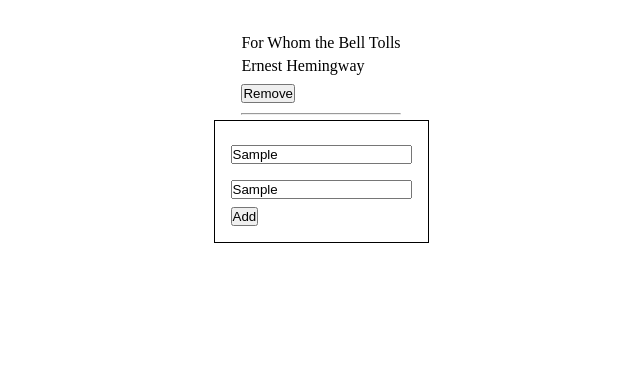
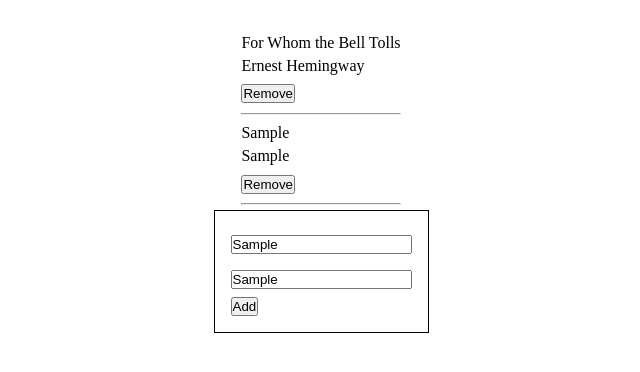
Before and after one commit to MarcoOquendoC/awesomeBooks, a website: page index.html in a window 1280 px wide. Both pictures are taken after typing "Sample", "Sample" into the empty fields and a click on the button "Add". Shown: the part 40-412 px from the top of the page, without its empty margins (319-959 px from the left). Drawn offline with Linux system fonts and the light colour scheme.

Commit message:
Add book with js

```diff
--- a/index.html
+++ b/index.html
@@ -15,7 +15,7 @@
   <main>
     <h1>Awesome Books</h1>
 
-    <div id="bookList" class="">
+    <div id="bookList">
       <div class="book">
         <p class="bookInfo">For Whom the Bell Tolls</p>
         <p class="bookInfo">Ernest Hemingway</p>
@@ -29,7 +29,7 @@
       <input id="bookTitle" type="text" placeholder="Title">
       <label for="author"></label>
       <input id="author" type="text" placeholder="Author">
-      <button type="button" name="addBook">Add</button>
+      <button id="addBtn" type="button" name="addBook">Add</button>
     </form>
 
   </main>
--- a/scripts/index.js
+++ b/scripts/index.js
@@ -0,0 +1,34 @@
+const tree = document.createDocumentFragment();
+const addBtn = document.getElementById('addBtn');
+const bookList = document.getElementById('bookList');
+
+function addBook() {
+  const inputTitle = document.getElementById('bookTitle').value;
+  const inputAuthor = document.getElementById('author').value;
+
+  const div = document.createElement('div');
+  div.classList.add('book');
+
+  const bookTitle = document.createElement('p');
+  bookTitle.classList.add('bookInfo');
+  bookTitle.textContent = inputTitle;
+  div.appendChild(bookTitle);
+
+  const author = document.createElement('p');
+  author.classList.add('bookInfo');
+  author.textContent = inputAuthor;
+  div.appendChild(author);
+
+  const removeBtn = document.createElement('button');
+  removeBtn.classList.add('remove');
+  removeBtn.textContent = 'Remove';
+  div.appendChild(removeBtn);
+
+  const hr = document.createElement('hr');
+  div.appendChild(hr);
+
+  tree.appendChild(div);
+  bookList.appendChild(tree);
+}
+
+addBtn.addEventListener('click', addBook);
```
